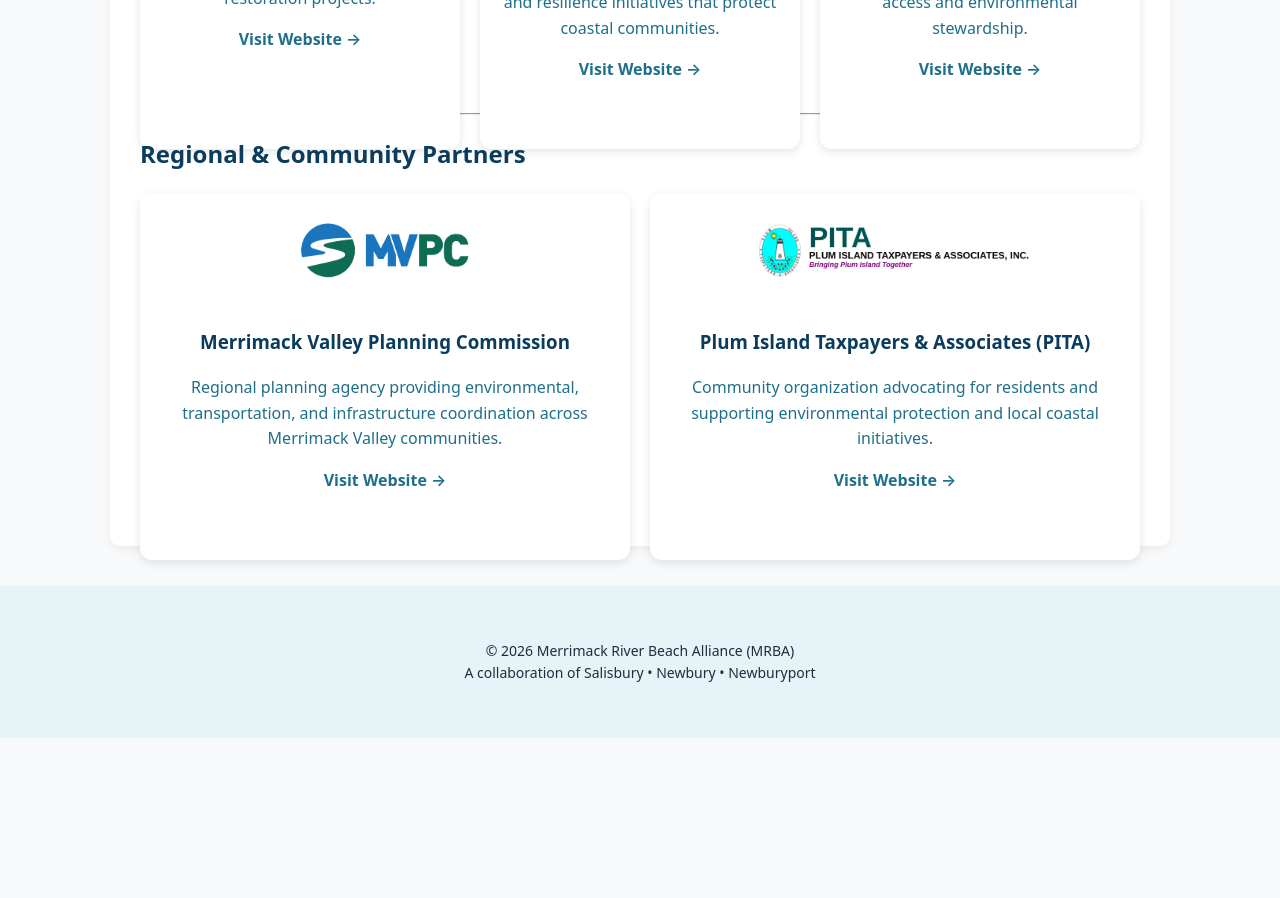
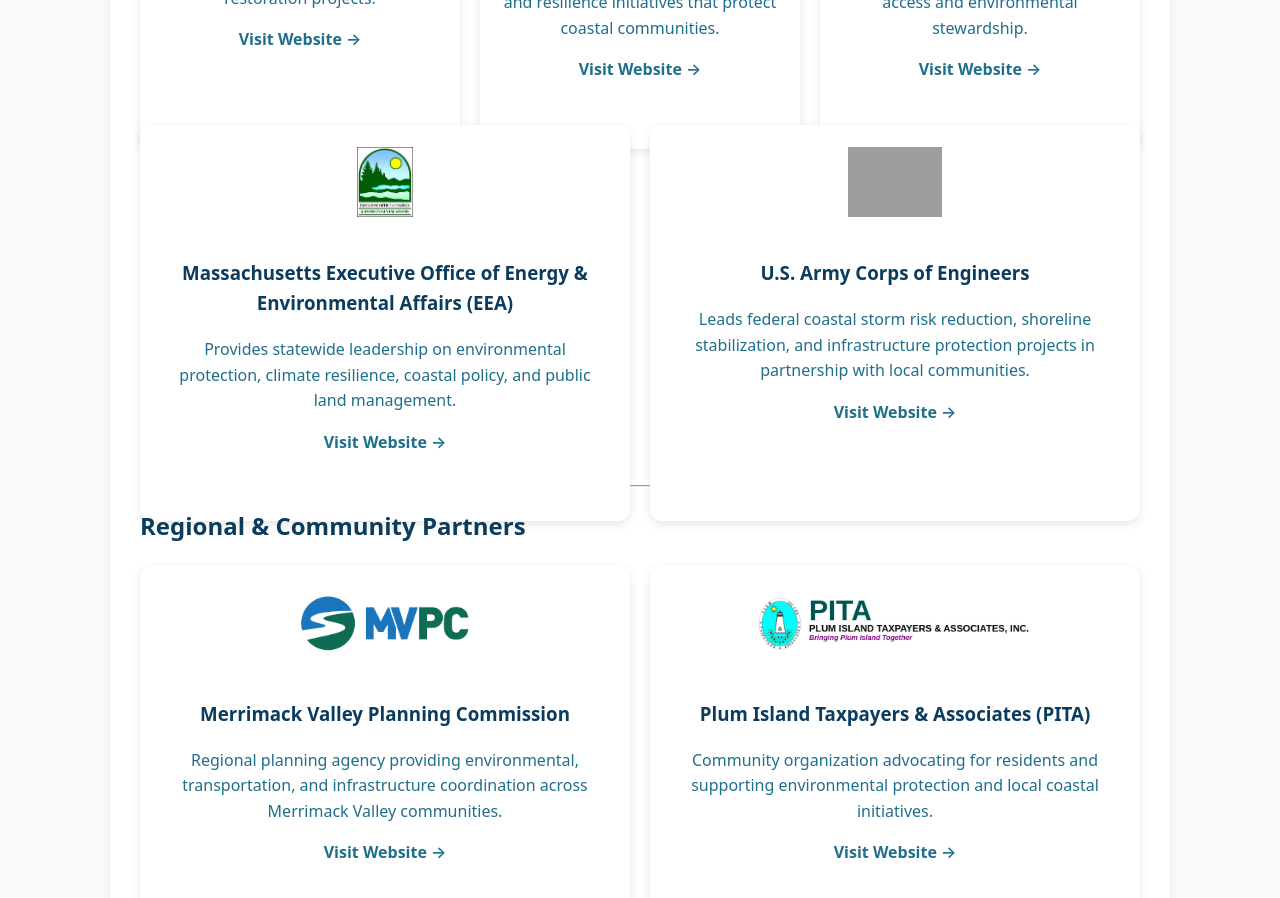
Before and after one commit to MAMRBAGOV/mamrba.gov, a Jekyll site: the page built from partners.md, in a window 1280 px wide and 900 px high, scrolled down 1165 px. Built offline with Jekyll 4.4.1, drawn with Linux system fonts in a browser that asks for light colours; before the commit the page ends 1903 px from its top, so only the background shows below that; grey boxes are pictures that could not be loaded.

Commit message:
Update partners information and add new agencies
Added new partners including EEA and Army Corps. Updated existing partners' information and formatting.

```diff
--- a/partners.md
+++ b/partners.md
@@ -42,6 +42,25 @@ The Merrimack River Beach Alliance works closely with regional, state, federal,
       <span style="color:#1f6f8b; font-weight:600;">Visit Website →</span>
     </div>
   </a>
+  <!-- EEA -->
+  <a href="https://www.mass.gov/orgs/executive-office-of-energy-and-environmental-affairs" target="_blank" style="flex:1; min-width:260px; text-decoration:none;">
+    <div style="background:white; padding:22px; border-radius:12px; box-shadow:0 3px 10px rgba(0,0,0,.1); height:100%; text-align:center;">
+      <img src="/assets/images/eea-logo.png" style="max-height:70px; margin-bottom:15px;">
+      <h3>Massachusetts Executive Office of Energy & Environmental Affairs (EEA)</h3>
+      <p>Provides statewide leadership on environmental protection, climate resilience, coastal policy, and public land management.</p>
+      <span style="color:#1f6f8b; font-weight:600;">Visit Website →</span>
+    </div>
+  </a>
+
+  <!-- Army Corps -->
+  <a href="https://www.nae.usace.army.mil/" target="_blank" style="flex:1; min-width:260px; text-decoration:none;">
+    <div style="background:white; padding:22px; border-radius:12px; box-shadow:0 3px 10px rgba(0,0,0,.1); height:100%; text-align:center;">
+      <img src="/assets/images/army-corps-logo.png" style="max-height:70px; margin-bottom:15px;">
+      <h3>U.S. Army Corps of Engineers</h3>
+      <p>Leads federal coastal storm risk reduction, shoreline stabilization, and infrastructure protection projects in partnership with local communities.</p>
+      <span style="color:#1f6f8b; font-weight:600;">Visit Website →</span>
+    </div>
+  </a>
 
 </div>
 
```
